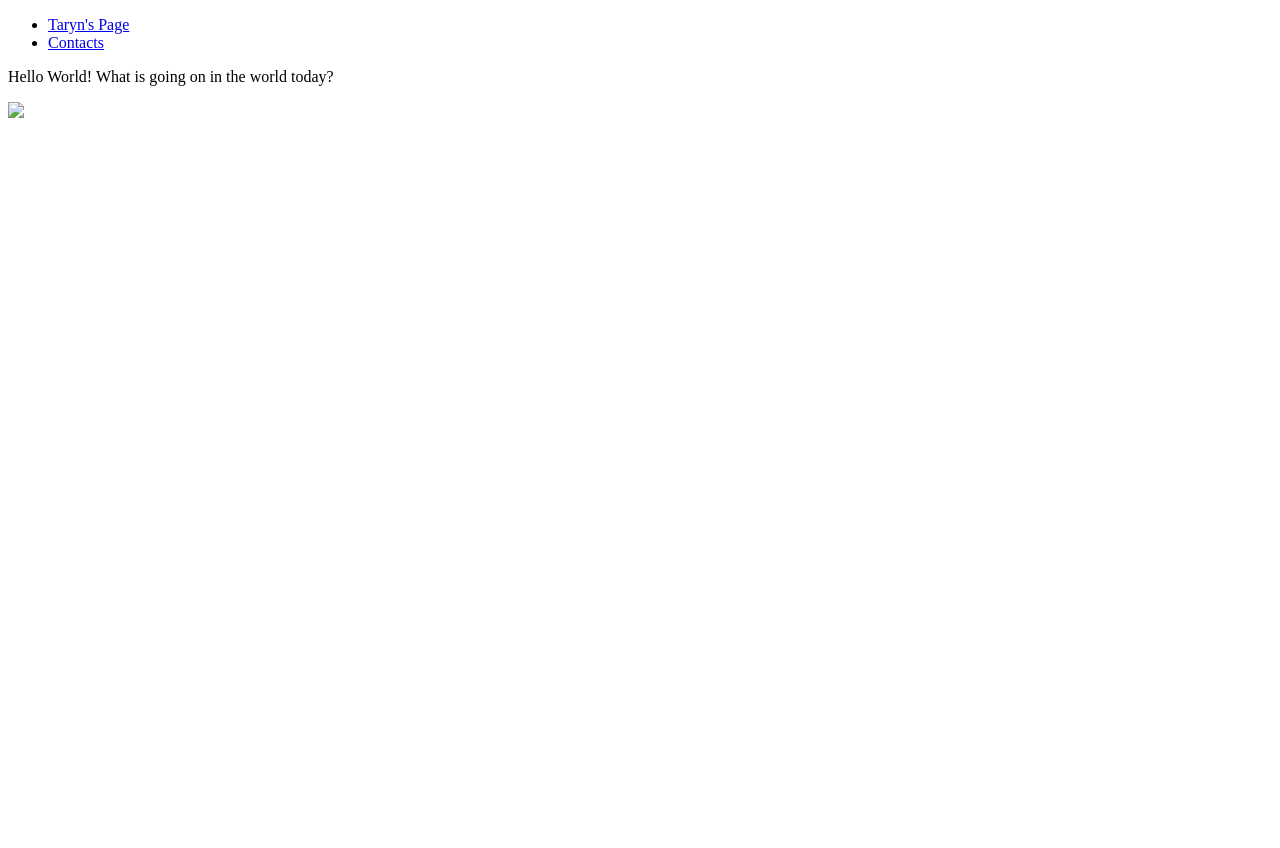
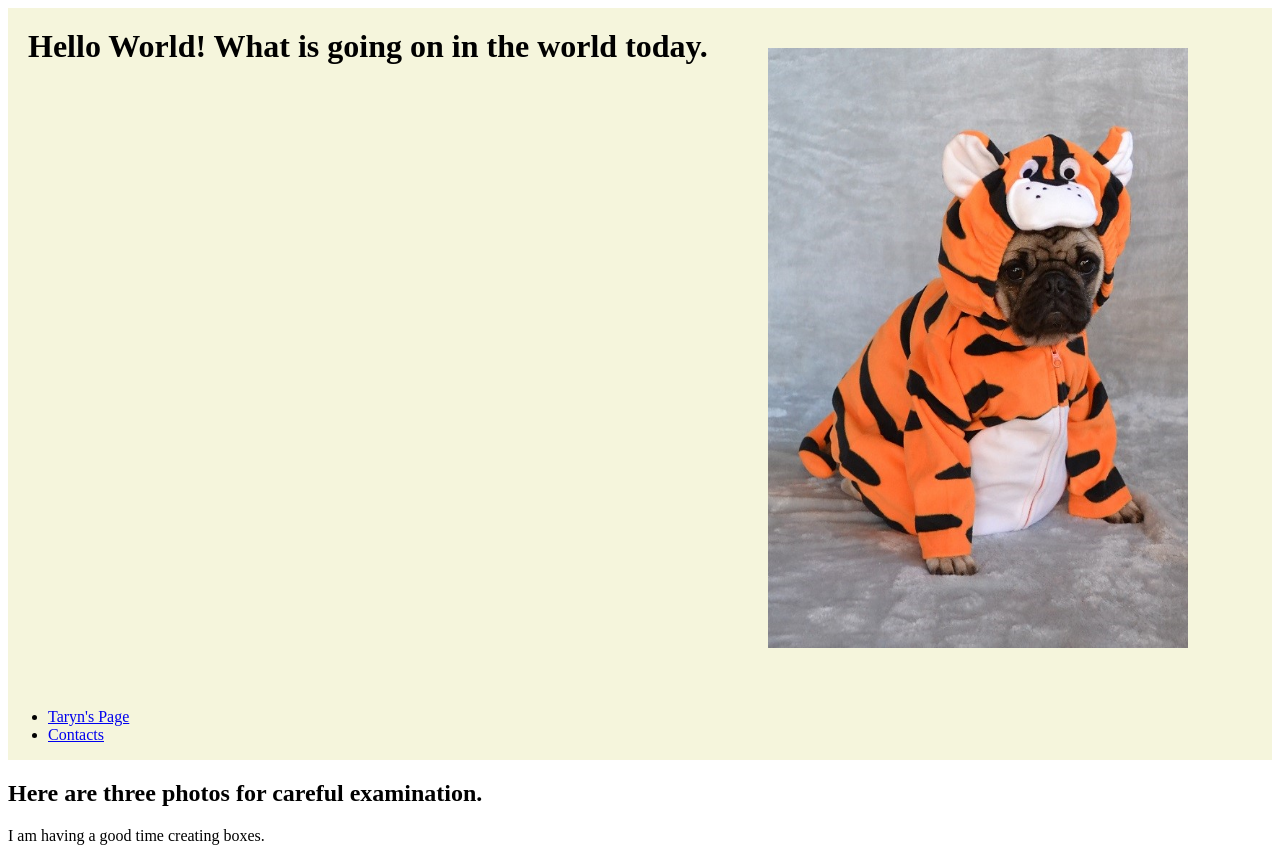
Before and after one commit to jgreen7773/Website-Taryn-Jamie, a plain HTML site: page index.html in a window 1280 px wide. Shown: the top 848 px of the page. Before the commit the page ends 800 px from the top, so only its background shows below. Drawn offline with Linux system fonts and the light colour scheme.

Commit message:
Adding CSS styling to our files.

```diff
--- a/index.html
+++ b/index.html
@@ -1,11 +1,14 @@
 <!DOCTYPE html>
     <html>
         <head>
+            <link rel="stylesheet" href="style.css">
             <title>Jamie and Taryn's Website
             </title>
         </head>
-            <body>
+        <main>
             <header>
+                <img src="122.jpg" ID="IMG1">
+                <h1>Hello World! What is going on in the world today.</h1>
                 <nav>
                     <ul>
                         <li><a href="home.html">Taryn's Page</a></li>
@@ -13,12 +16,22 @@
                     </ul>
                 </nav>
             </header>
-                    <main>
+        <body>
+            <h2>
+                Here are three photos for careful examination.
+            </h2>
             <p>
-                            Hello World! What is going on in the world today?
+                I am having a good time creating boxes.
             </p>
-                        <img src="123">
+                <section>
+                    <img src="122.jpg" ID="IMG2">
+                    <img src="122.jpg" ID="IMG3">
+                    <img src="122.jpg" ID="IMG4">
+                </section>
+        </body>
+            <footer>
+                The world was great today and I had a good day. The challenges were part of the fun.
+            </footer>
         </main>
-            </body>
     </html>
 </html>
--- /dev/null
+++ b/style.css
@@ -0,0 +1,30 @@
+header {
+    background-color: beige;
+    font-style: times;
+    text-decoration-color: blue;
+}
+
+#IMG1 {
+    margin: 20px;
+    border: green;
+    padding: 20px;
+    height: 600px;
+    width: 420px;
+}
+
+h1 {
+    font-style: sans-serif;
+    border-block-color: green;
+    margin: 20px;
+    float: left;
+}
+
+nav {
+    text-decoration-color: Brown;
+    display: inline-block;
+
+}
+
+h2 {
+    clear:left;
+}
```
Lines whose indentation alone changed are shown as unchanged.
